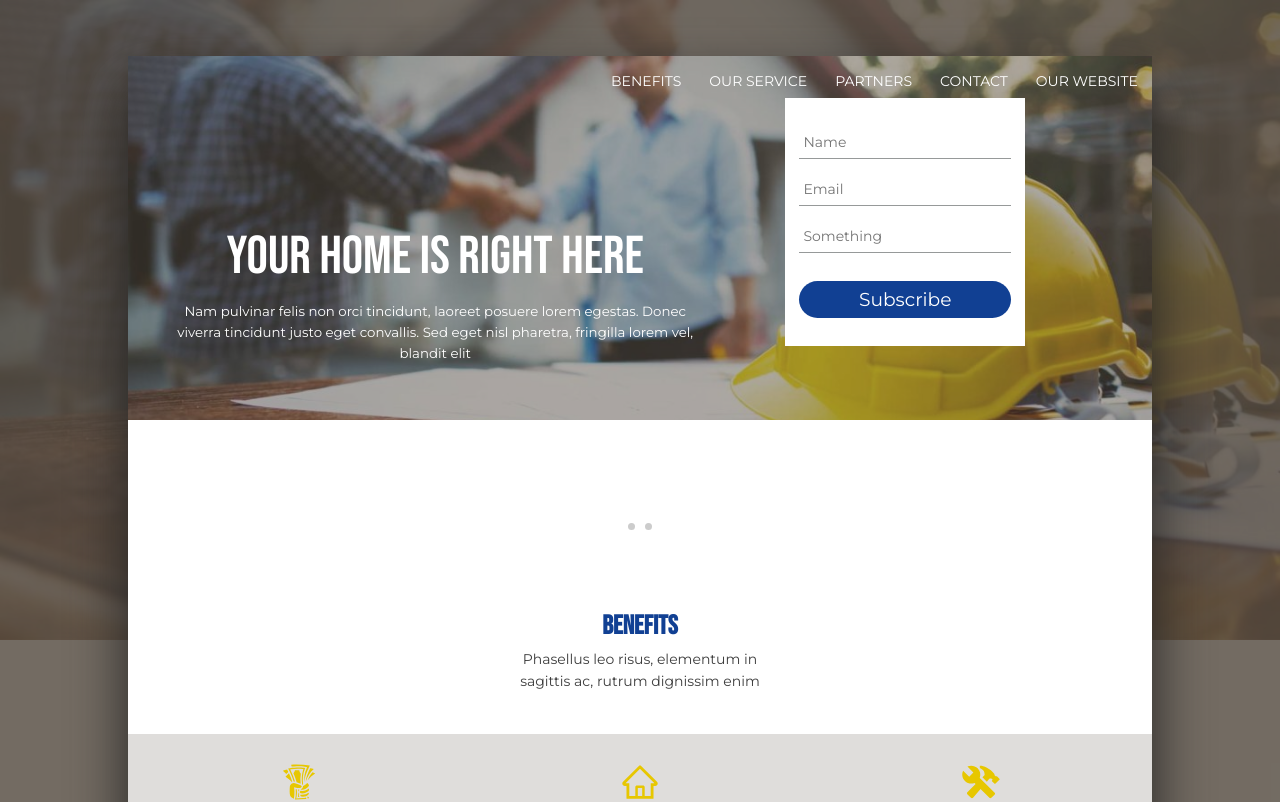
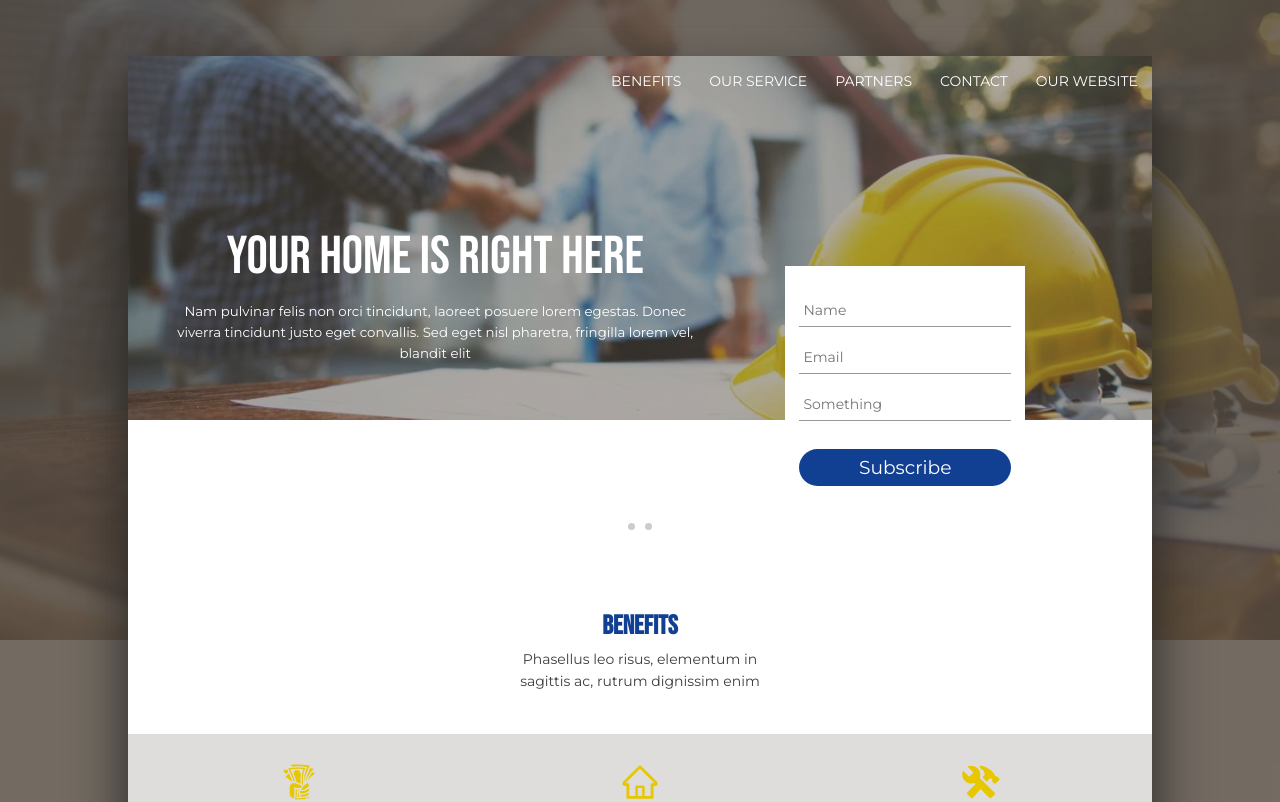
Before and after one commit to brunorplima/klondyke-Construction, a Next.js app: page / in a window 1280 px wide. Shown: the top 802 px of the page. Built offline with nearby package versions, Linux system fonts and the light colour scheme.

Commit message:
Transform change

```diff
--- a/src/style/home.module.css
+++ b/src/style/home.module.css
@@ -60,7 +60,7 @@
    background-color: white;
    max-width: 240px;
    position: relative;
-   /* transform: translateY(9rem); */
+   transform: translateY(12rem);
 }
 
 .input {
```
